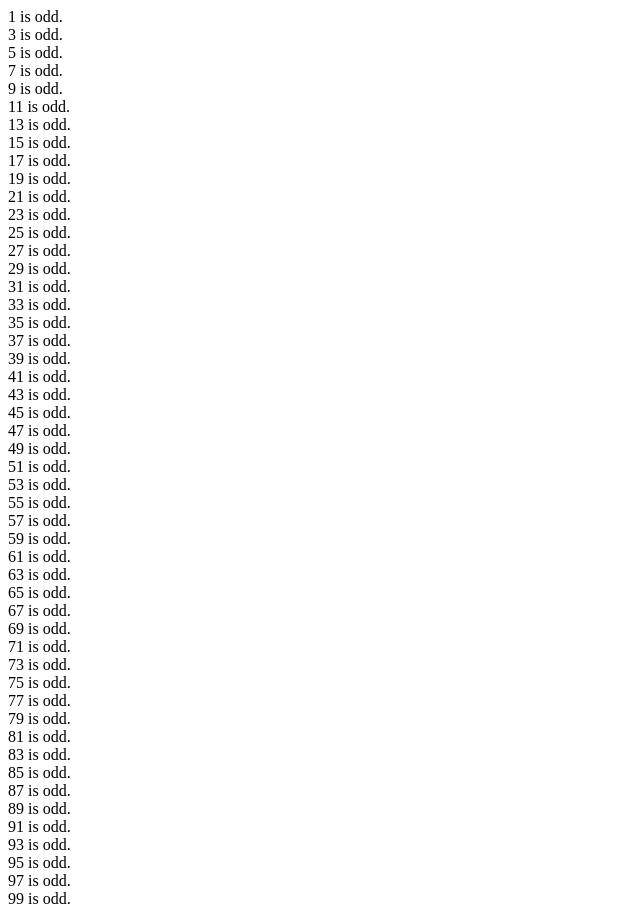
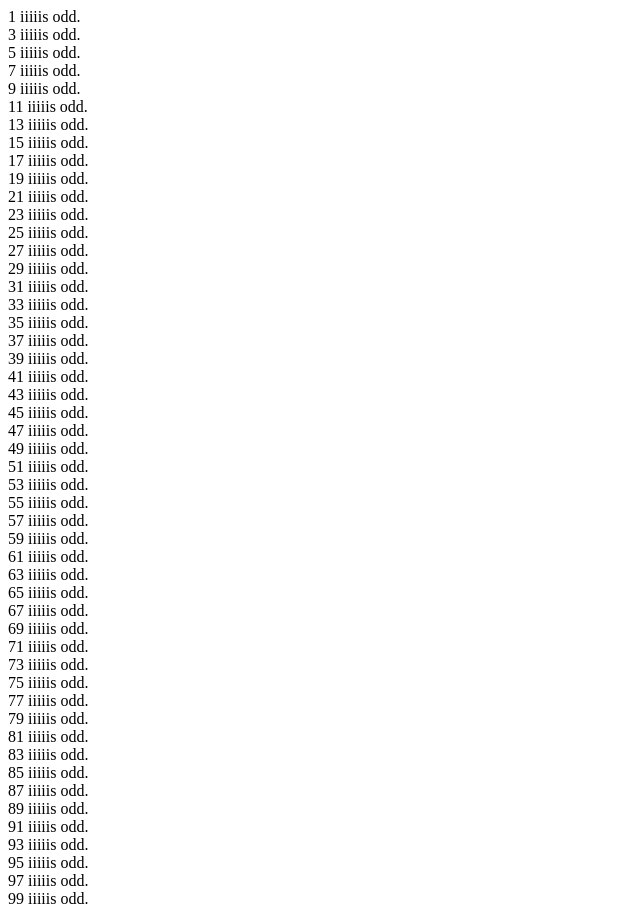
Before and after one commit to euLita/modulo1, a plain HTML site: page module_1/class3/example11.html in a window 1280 px wide. Shown: the whole page, without its empty margins (0-640 px from the left). Drawn offline with Linux system fonts and the light colour scheme.

Commit message:
added console.log statements to Example 11 and created a new file for Example 12

```diff
--- a/module_1/class3/example11.html
+++ b/module_1/class3/example11.html
@@ -1,7 +1,10 @@
 <meta charset="utf-8">
 <script>
-    alert(" odd number analyzer!! ");
+    alert(" OOOodd number analyzer!! ");
     for (var i = 1; i < 100; i = i + 2) { // i = i + 2 is the same thing as i+=2
-        document.write( i, " is odd. <br>");
+        document.write( i, " iiiiis odd. <br>");
+        console.log(" i -> ", i);
     }
+    console.log(" i Outside -> ", i);
+
 </script>
```
Also changed, not shown: module_1/class3/example12.html (added, +5 -0 lines).
